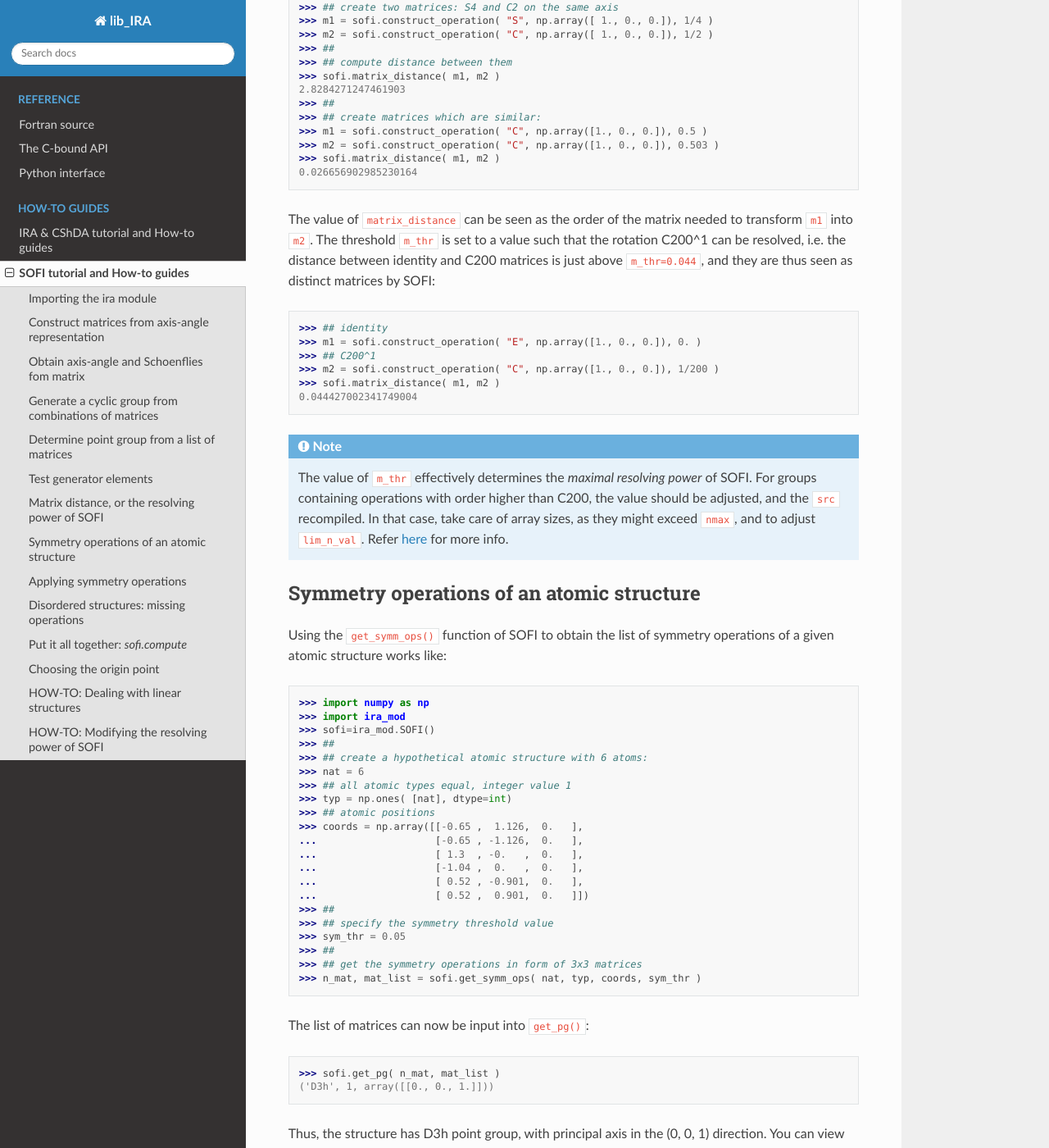
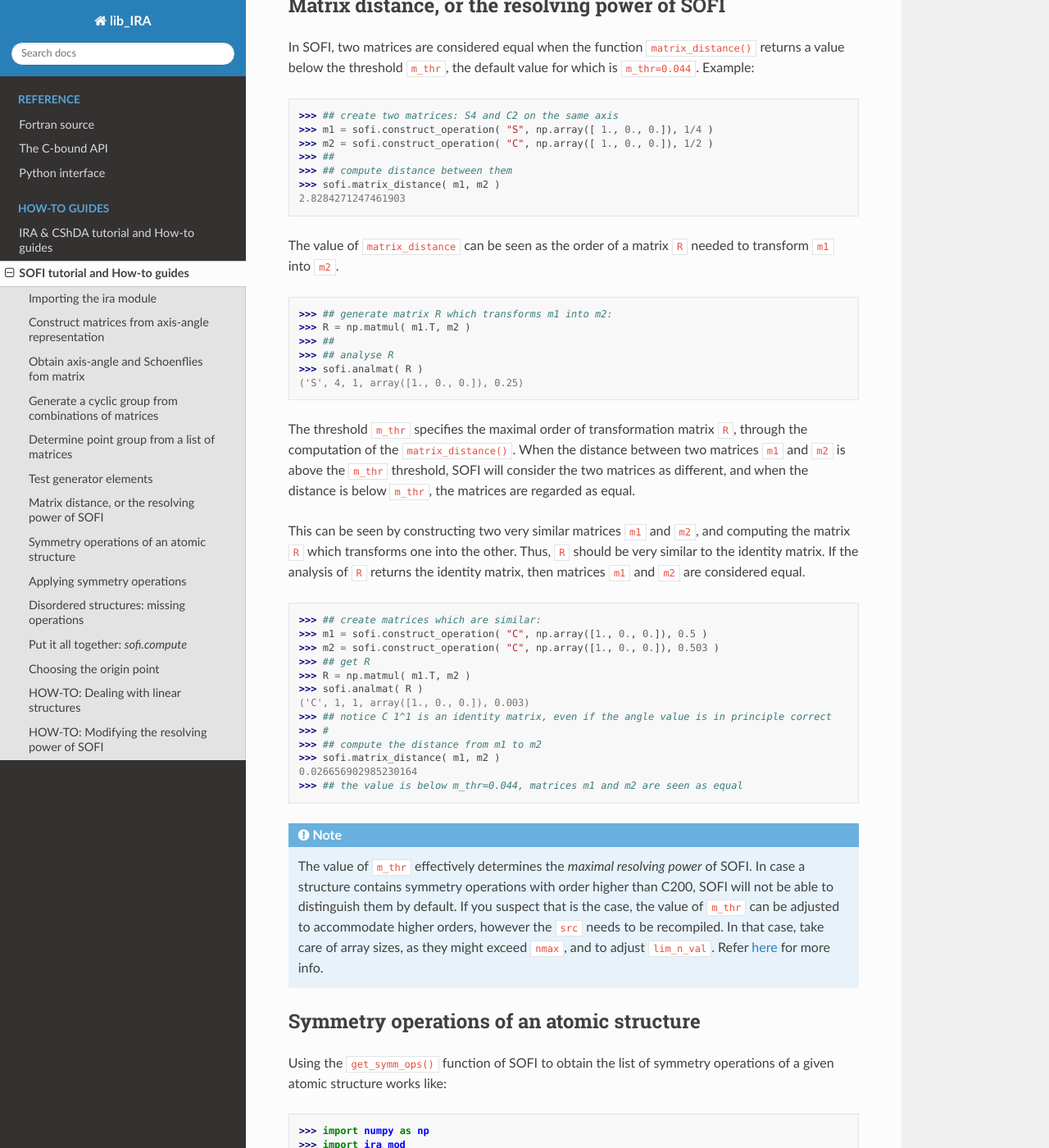
Before and after one commit to mammasmias/IterativeRotationsAssignments, a Sphinx documentation site: the page built from docs/howto/sofi_howto.rst, in a window 1280 px wide and 1400 px high, scrolled down 5508 px. Shown: the whole window at 82% size. Built offline with Sphinx 7.4.7 and the Read the Docs theme 2.0.0, drawn with Linux system fonts in a browser that asks for light colours; some of the changed text lies outside the part shown.

Commit message:
some changes in howto

```diff
--- a/docs/howto/sofi_howto.rst
+++ b/docs/howto/sofi_howto.rst
@@ -57,15 +57,24 @@
 Construct matrices from axis-angle representation
 =================================================
 
-Given an operation in the Schoenflies notation, e.g. S 12^5, the corresponding 3x3 matrix
-can be generated by using the ``construct_operation()`` function, given the axis ``ax`` by:
+In the Schoenflies notation, orthonormal transformation matrices can be written in the generic form ``Op n^p``,
+where the ``Op`` specifies the `action` of a matrix,
+and ``n^p`` specify the angle :math:`\alpha` as: :math:`{p}/{n} = \alpha`.
+Possible values for ``Op`` are:
+
+ - ``E`` for identity,
+ - ``C`` for proper rotation,
+ - ``S`` for reflection (with zero angle), or improper rotation (with non-zero angle),
+ - ``I`` for point-inversion.
+
+To generate a matrix from its Schoenflies notation (and an axis), for example S 12^5 along axis (0, 0, 1), the function ``construct_operation()`` can be used, specifying the axis ``ax`` by:
 
    >>> import numpy as np
    >>> ##
    >>> ## define the axis
    >>> ax = np.array([ 0., 0., 1.] )
    >>> ##
-   >>> ## construct operation S 12^5 along the axis
+   >>> ## construct operation S 12^5 along that axis, with angle 5/12
    >>> matrix = sofi.construct_operation( "S", ax, 5/12 )
    >>> matrix
    array([[-0.8660254, -0.5      ,  0.       ],
@@ -94,7 +103,7 @@
 Obtain axis-angle and Schoenflies fom matrix
 ============================================
 
-A given orthonormal 3x3 matrix can be analysed to obtain its Schoeflies representation of the format ``Op n^p``,
+An orthonormal 3x3 matrix can be analysed to obtain its Schoeflies representation of the format ``Op n^p``,
 and the axis-angle representation by calling the ``analmat()`` function:
 
    >>> ## create a matrix for C 5^2 along axis (1., -1., 1.)
@@ -107,35 +116,27 @@
    >>> op, n, p, ax, angle = sofi.analmat( matrix )
 
 The Schoeflies symbol is then ``Op n^p``. The ``angle`` is in units of :math:`2\pi`, i.e. ``angle=0.5`` is half
-the full circle.
+the full circle. The axis ``ax`` on output is normalised.
 
-NOTE the axis ``ax`` comes from a diagonalisation procedure, therefore any :math:`\pm` direction is a
-valid solution. To remove this ambiguity, the convention is that the axis is flipped such that its component are
-:math:`z>0`, if :math:`z=0` then :math:`x>0`, and if :math:`x=0` then :math:`y>0` (all within
-threshold of numerical precision, which is ``epsilon=1e-6`` by default). The orientation of the angle is then decided based on this axis convention.
-Therefore it can happen that analysis of a matrix constructed as:
+.. note::
+   the axis ``ax`` comes from a diagonalisation procedure, therefore any :math:`\pm` direction is a
+   valid solution. To remove this ambiguity, the convention is that the axis is flipped such that its components are
+   :math:`z>0`, if :math:`z=0` then :math:`x>0`, and if :math:`x=0` then :math:`y>0` (all within
+   threshold of numerical precision, which is ``epsilon=1e-6`` by default). The orientation of the angle is then decided based on this axis convention.
+   Therefore it can happen that analysis of a matrix constructed as:
 
-   >>> matrix = sofi.construct_operation( "C", np.array([-0.3, 1., 0.]), 3/8 )
+      >>> matrix = sofi.construct_operation( "C", np.array([-0.3, 1., 0.]), 3/8 )
 
-will flip its axis and angle :
+   will flip its axis and angle :
 
-   >>> sofi.analmat( matrix )
-   ('C', 8, 3, array([ 2.87347886e-01, -9.57826285e-01, -1.60749682e-16]), -0.375 )
+      >>> sofi.analmat( matrix )
+      ('C', 8, 3, array([ 2.87347886e-01, -9.57826285e-01, -1.60749682e-16]), -0.375 )
 
 .. warning::
    The computation of ``n`` and ``p`` in SOFI is limited to a certain order, which is by default 200 at maximum.
    If the order of a matrix is larger than that, ``analmat`` will return ``n`` and ``p`` which are wrong, but
    as close as possible to truth, within the `resolution` of 1/200. The ``angle`` will have
-   the correct value in any case. Example:
-
-      >>> ## generate a high-order (small angle) rotation C39^2
-      >>> matrix = sofi.construct_operation( "C", np.array([ 1., 0., 0.] ), 2/39 )
-      >>> ##
-      >>> ## attempt to analyse it: n and p are wrong, angle is correct
-      >>> sofi.analmat( matrix )
-      ('C', 19, 1, array([1., 0., 0.]), 0.051282052)
-      >>> ## notice that C39^2 is between C38^2=C19^1 and C40^2=C20^1
-
+   the correct value in any case.
    In order to modify this behaviour, edit the ``lim_n_val`` parameter, as described :ref:`here <modif_m_thr>`.
 
 
@@ -270,30 +271,42 @@
    >>> ## compute distance between them
    >>> sofi.matrix_distance( m1, m2 )
    2.8284271247461903
+
+The value of ``matrix_distance`` can be seen as the order of a matrix ``R`` needed to transform ``m1`` into ``m2``.
+
+   >>> ## generate matrix R which transforms m1 into m2:
+   >>> R = np.matmul( m1.T, m2 )
    >>> ##
+   >>> ## analyse R
+   >>> sofi.analmat( R )
+   ('S', 4, 1, array([1., 0., 0.]), 0.25)
+
+The threshold ``m_thr`` specifies the maximal order of transformation matrix ``R``, through the computation of the ``matrix_distance()``.
+When the distance between two matrices ``m1`` and ``m2`` is above the ``m_thr`` threshold, SOFI will consider the two matrices as different, and when the distance is below ``m_thr``, the matrices are regarded as equal.
+
+This can be seen by constructing two very similar matrices ``m1`` and ``m2``, and computing the matrix ``R`` which transforms one into the other. Thus, ``R`` should be very similar to the identity matrix.
+If the analysis of ``R`` returns the identity matrix, then matrices ``m1`` and ``m2`` are considered equal.
+
    >>> ## create matrices which are similar:
    >>> m1 = sofi.construct_operation( "C", np.array([1., 0., 0.]), 0.5 )
    >>> m2 = sofi.construct_operation( "C", np.array([1., 0., 0.]), 0.503 )
+   >>> ## get R
+   >>> R = np.matmul( m1.T, m2 )
+   >>> sofi.analmat( R )
+   ('C', 1, 1, array([1., 0., 0.]), 0.003)
+   >>> ## notice C 1^1 is an identity matrix, even if the angle value is in principle correct
+   >>> #
+   >>> ## compute the distance from m1 to m2
    >>> sofi.matrix_distance( m1, m2 )
    0.026656902985230164
-
-The value of ``matrix_distance`` can be seen as the order of the matrix needed to transform ``m1`` into ``m2``.
-The threshold ``m_thr`` is set to a value such that the rotation C200^1 can be resolved, i.e. the distance
-between identity and C200 matrices is just above ``m_thr=0.044``, and they are thus seen as distinct matrices
-by SOFI:
-
-   >>> ## identity
-   >>> m1 = sofi.construct_operation( "E", np.array([1., 0., 0.]), 0. )
-   >>> ## C200^1
-   >>> m2 = sofi.construct_operation( "C", np.array([1., 0., 0.]), 1/200 )
-   >>> sofi.matrix_distance( m1, m2 )
-   0.044427002341749004
+   >>> ## the value is below m_thr=0.044, matrices m1 and m2 are seen as equal
 
 
 
 .. note::
-   The value of ``m_thr`` effectively determines the `maximal resolving power` of SOFI. For groups containing
-   operations with order higher than C200, the value should be adjusted, and the ``src`` recompiled.
+   The value of ``m_thr`` effectively determines the `maximal resolving power` of SOFI.
+   In case a structure contains symmetry operations with order higher than C200, SOFI will not be able to distinguish them by default.
+   If you suspect that is the case, the value of ``m_thr`` can be adjusted to accommodate higher orders, however the ``src`` needs to be recompiled.
    In that case, take care of array sizes, as they might exceed ``nmax``, and to adjust ``lim_n_val``.
    Refer :ref:`here <modif_m_thr>` for more info.
 
--- a/docs/index.rst
+++ b/docs/index.rst
@@ -87,6 +87,7 @@
 The problem of finding an optimal rotation :math:`\mathbf{R}` when :math:`A` and :math:`B` do not include permutations is known as
 the `orthogonal Procrustes problem`, and can be easily solved by Singular Value Decomposition method (SVD),
 see `the wikipedia article <https://en.wikipedia.org/wiki/Orthogonal_Procrustes_problem>`_.
+The routines to solve it are also included in this library.
 
 The shape-matching problem of Eq. :ref:`(2) <eq-pb3>` is however more complicated, and can be rewritten as optimization problem:
 
@@ -101,7 +102,7 @@
 
 The function :math:`D` in Eq. :ref:`(3) <eq-argmin>` is computed by CShDA.
 
-IRA specifies a way to parse the space of rigid transformations associated to the atomic structure,
+The IRA algorithm specifies a way to parse the space of rigid transformations associated to the atomic structure,
 computes CShDA on the way, and returns the single transformation that minimizes it.
 In presence of distortions, it calls the SVD-based algorithm to further minimize the rotations, given permutation
 computed by CShDA.
```
Also changed, not shown: other parts of docs/index.rst (+0 -3 lines).
